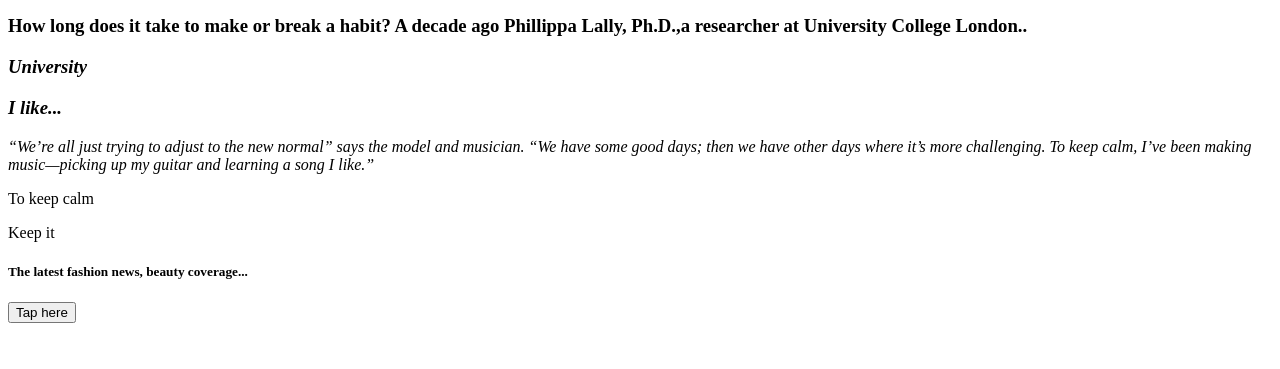
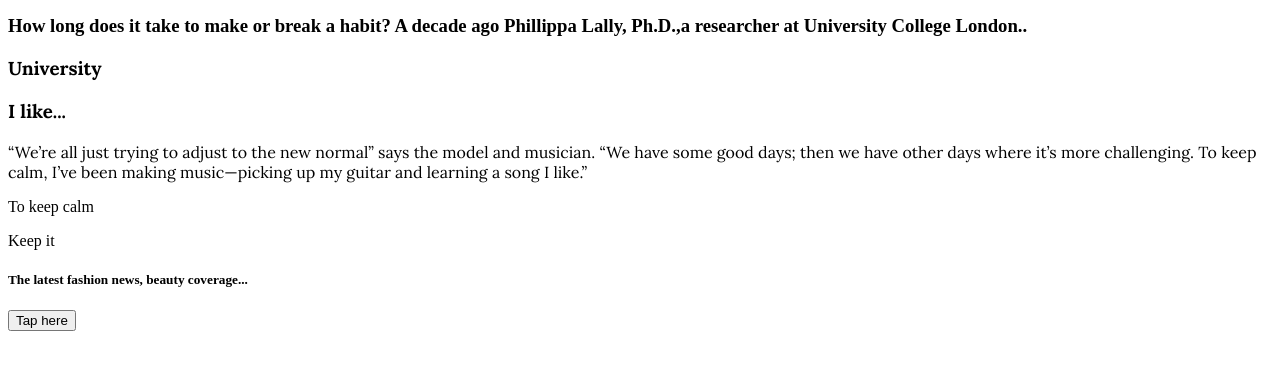
Before and after one commit to WebHeroSchool/branch-new, a plain HTML site: page index.html in a window 1280 px wide. Shown: the part 353-722 px from the top of the page. Drawn offline with Linux system fonts and the light colour scheme.

Commit message:
Добавлены правки в index.html

```diff
--- a/index.html
+++ b/index.html
@@ -4,6 +4,7 @@
    <meta charset="utf-8">
    <title>magazine</title>
    <link rel="stylesheet" href="./style.css">
+   <link href="https://fonts.googleapis.com/css2?family=Roboto:wght@300;400;700&family=Lora:wght@400;500;600;700&display=swap" rel="stylesheet">
  </head>
  <body>
    <header class="header">
--- a/style.css
+++ b/style.css
@@ -1,7 +1,7 @@
 .body {
-  font-family: 'Oswald', sans-serif;
+  font-family: 'Roboto', sans-serif;
 }
 
 .article__text {
-  font-style: italic;
+  font-family: 'Lora', serif;
 }
```
